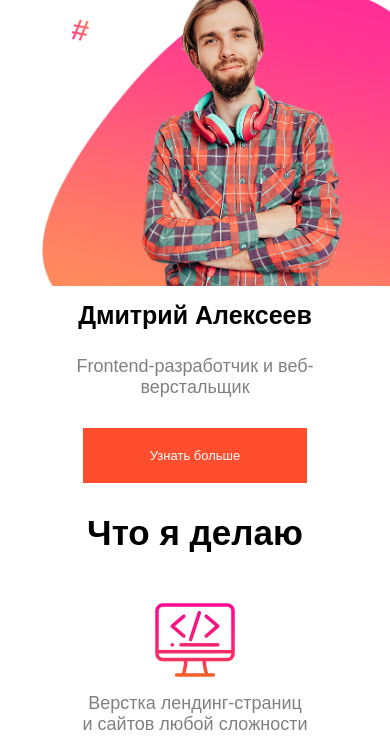
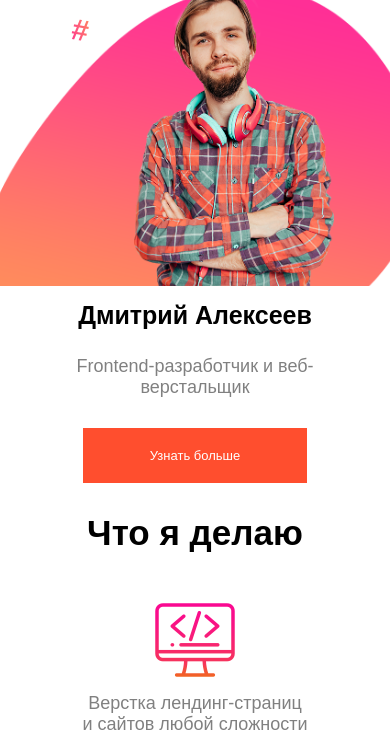
Before and after one commit to worker2087/worker2087.github.io, a plain HTML site: page index.html in a window 390 px wide. Shown: the part 204-956 px from the top of the page. Drawn offline with Linux system fonts and the light colour scheme.

Commit message:
в мобилке типа правил

```diff
--- a/css/styles.css
+++ b/css/styles.css
@@ -681,6 +681,11 @@ main {
   display: none;
 }
 
+.main-screen {
+  margin: 0 auto;
+  max-width: 485px;
+}
+
 .main-screen__container {
   margin: 0 auto;
   padding: 359px 20px 0;
@@ -779,7 +784,7 @@ main {
 
 .main-screen__photo {
   top: 44px;
-  right: -123px;
+  right: -65px;
 }
 
 .photo {
@@ -789,6 +794,7 @@ main {
 }
 
 .main-screen__photo > img {
+  padding-left: 150px;
   height: 300px;
 }
 
```
